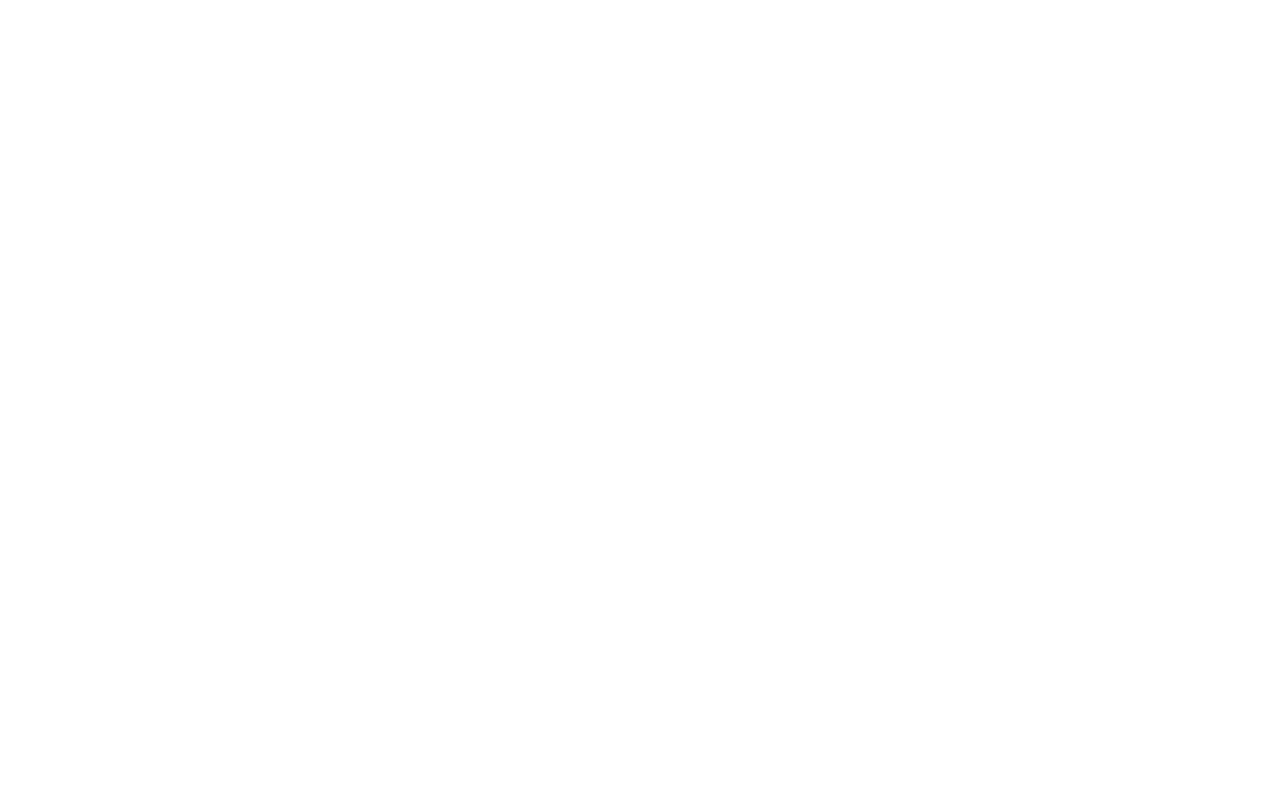
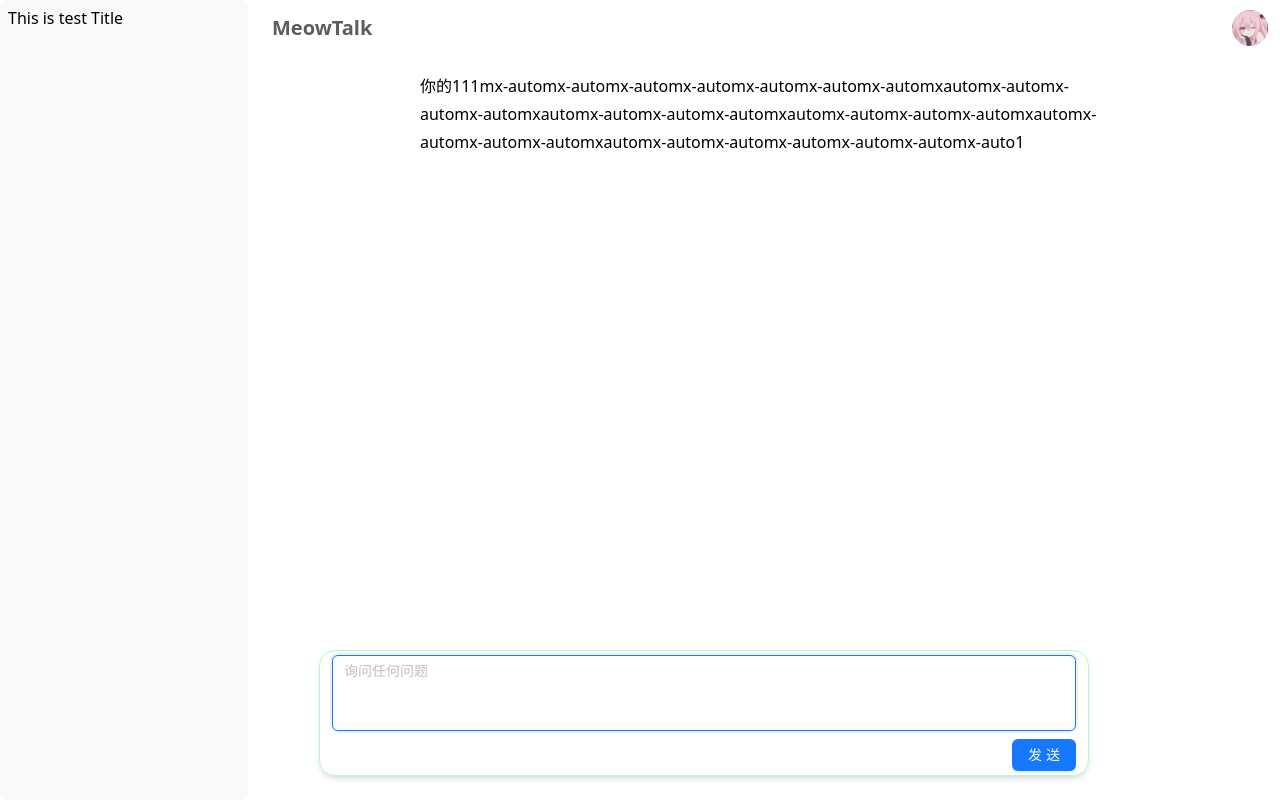
Before and after one commit to Babytiann/MeowTalk, a React (Vite) app in the folder frontend/: page /home/shdalfsafsa31sda in a window 1280 px wide. Before the commit this address had no page. Built offline with nearby package versions, Linux system fonts and the light colour scheme.

Commit message:
🎉feat: finish MsgBox

```diff
--- a/frontend/src/App.tsx
+++ b/frontend/src/App.tsx
@@ -6,6 +6,7 @@
 import Base from "./components/Base/Base.tsx"
 import Home from "./components/Base/Home.tsx"
 import Loading from "./components/Loading";
+import Dialog from "./components/Dialog/Dialog.tsx"
 
 function App() {
   return (
@@ -15,9 +16,8 @@
             <Route path={"/login"} element={<Login />}></Route>
             <Route path={"/register"} element={<Register />} ></Route>
             <Route path={"/home"} element={<Base />}>
-                <Route path={""} element={<Home />}>
-                    <Route index ></Route>
-                </Route>
+                <Route index element={<Home />}></Route>
+                <Route path={":sessionId"} element={<Dialog />} ></Route>
             </Route>
         </Routes>
       </Suspense>
--- /dev/null
+++ b/frontend/src/components/Dialog/Dialog.tsx
@@ -0,0 +1,20 @@
+import { useParams } from "react-router";
+import InputSection from "../InputSection.tsx";
+import MsgBox from "./MsgBox.tsx";
+
+function Dialog() {
+    let { sessionId } = useParams<{ sessionId: string }>();
+
+    return (
+        <div>
+            <div>
+                <MsgBox msg={"你的111mx-automx-automx-automx-automx-automx-automx-automxautomx-automx-automx-automxautomx-automx-automx-automxautomx-automx-automx-automxautomx-automx-automx-automxautomx-automx-automx-automx-automx-automx-auto1"} role={"ai"}></MsgBox>
+            </div>
+            <div className="absolute bottom-6 left-[55%] -translate-x-1/2 z-10 shadow-md rounded-2xl border-1 border-solid border-green-200">
+                <InputSection sessionId={sessionId ?? ""} />
+            </div>
+        </div>
+    )
+}
+
+export default Dialog;
--- /dev/null
+++ b/frontend/src/components/Dialog/MsgBox.tsx
@@ -0,0 +1,28 @@
+function MsgBox({ msg, role }: Readonly<MsgBoxProps>) {
+    return (
+        <div className="w-[728px] mx-auto flex text-md leading-7">
+            {role === "user" ? (
+                <div className="flex justify-end w-full">
+                    <div
+                        className="bg-[#F3F3F3] rounded-2xl py-[10px] px-5
+                       inline-block break-words max-w-[521px]"
+                    >
+                        {msg}
+                    </div>
+                </div>
+            ) : (
+                <div className="flex justify-start w-full">
+                    <div
+                        className="rounded-2xl py-[10px] px-5
+                       inline-block break-words "
+                    >
+                        {msg}
+                    </div>
+                </div>
+            )}
+        </div>
+    );
+}
+
+
+export default MsgBox;
--- a/frontend/src/type.d.ts
+++ b/frontend/src/type.d.ts
@@ -2,3 +2,8 @@
     sessionId: string;
     msg: string;
 }
+
+declare interface MsgBoxProps {
+    msg: string;
+    role: string;
+}
```
Also changed, not shown: 1 other file (tests, documents, lock files or other folders).
